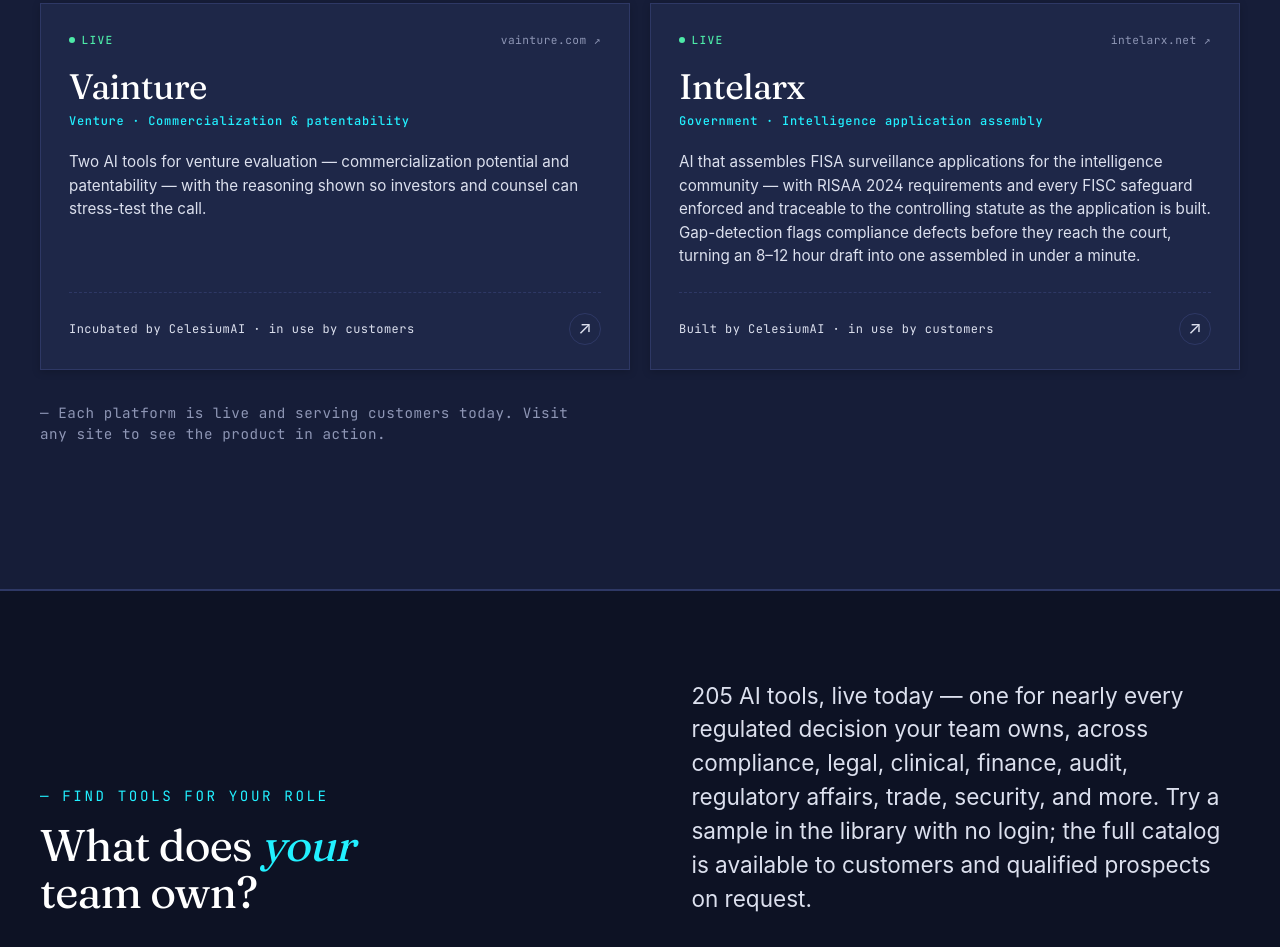
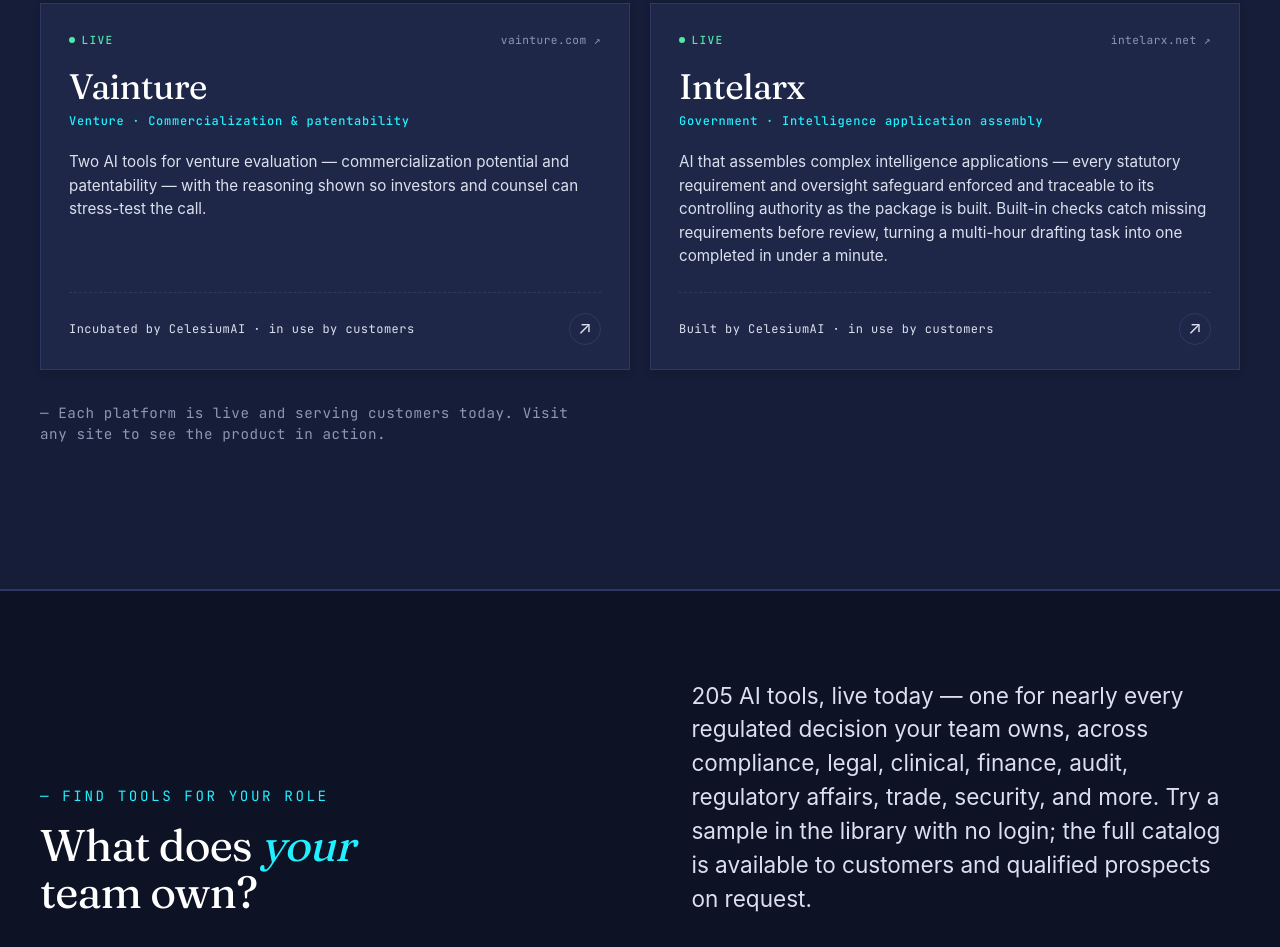
Before and after one commit to CelesiumAI/celesium-site, a website: page index.html in a window 1280 px wide. Shown: the part 2016-2963 px from the top of the page. Drawn offline with Linux system fonts and the light colour scheme; a web font is replaced by a local one.

Commit message:
Generalize Intelarx description: remove FISA/agency-specific references

```diff
--- a/index.html
+++ b/index.html
@@ -251,7 +251,7 @@
             </div>
             <h3 class="pcard__name">Intelarx</h3>
             <div class="pcard__tag">Government · Intelligence application assembly</div>
-            <p class="pcard__desc">AI that assembles FISA surveillance applications for the intelligence community — with RISAA 2024 requirements and every FISC safeguard enforced and traceable to the controlling statute as the application is built. Gap-detection flags compliance defects before they reach the court, turning an 8–12 hour draft into one assembled in under a minute.</p>
+            <p class="pcard__desc">AI that assembles complex intelligence applications — every statutory requirement and oversight safeguard enforced and traceable to its controlling authority as the package is built. Built-in checks catch missing requirements before review, turning a multi-hour drafting task into one completed in under a minute.</p>
             <div class="pcard__foot">
               <span class="pcard__metric">Built by CelesiumAI · in use by customers</span>
               <span class="pcard__arrow" aria-hidden="true">↗</span>
```
